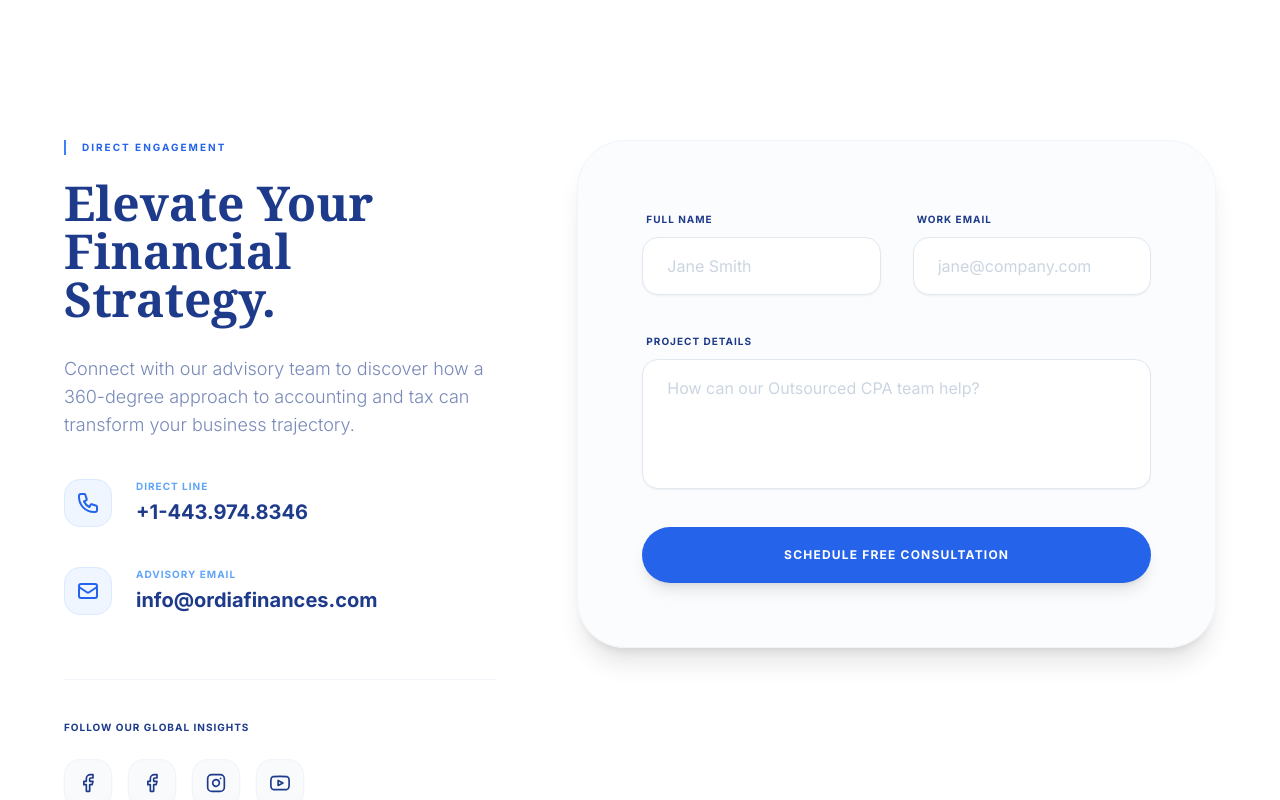
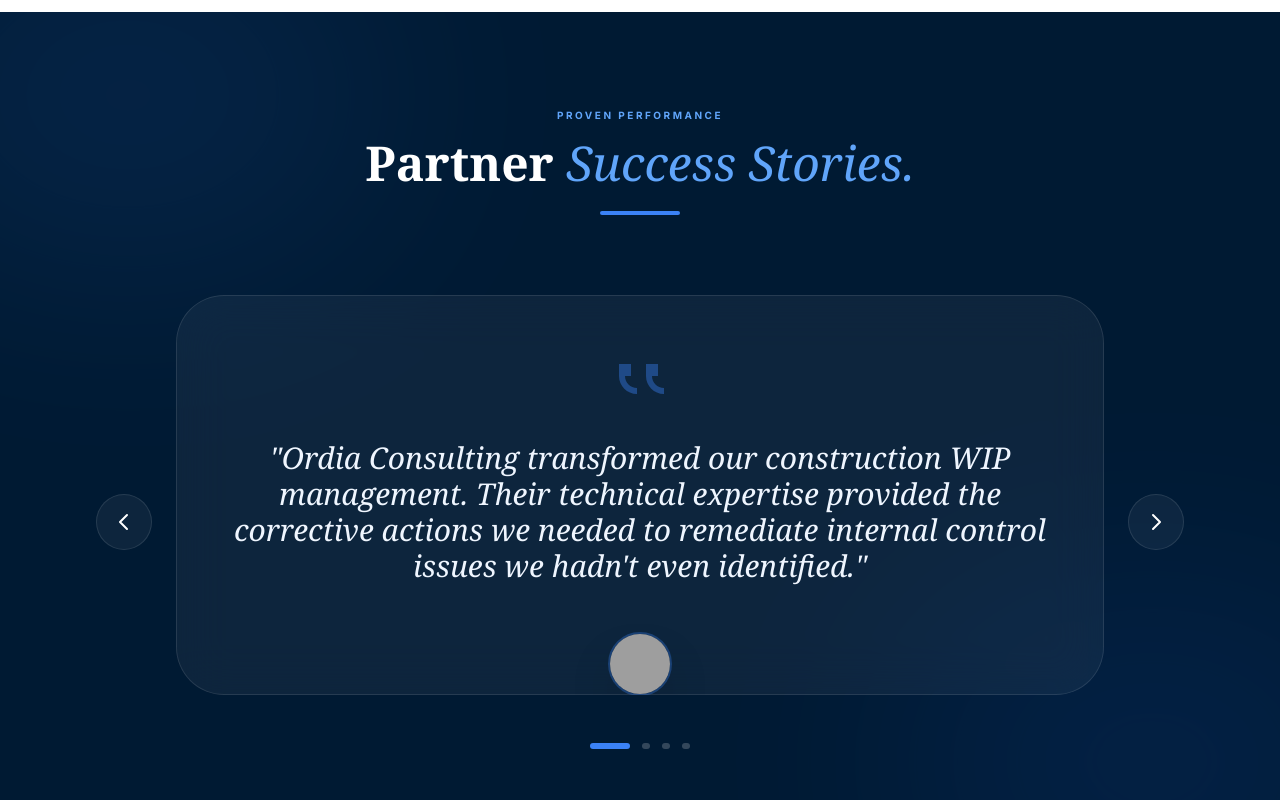
Before and after one commit to delian88/ordia-consulting, a React (Vite) app: page / in a window 1280 px wide. Shown: the part 4620-5420 px from the top of the page. Built offline with nearby package versions, Linux system fonts and the light colour scheme; grey boxes are pictures that could not be loaded; a web font is replaced by a local one.

Commit message:
feat: Add Testimonials section to homepage
Introduces a new `Testimonials` component to showcase client feedback.
This includes updating the `Testimonial` type to optionally include an avatar and integrating the component into the main `App` component's homepage view.

```diff
--- a/App.tsx
+++ b/App.tsx
@@ -15,6 +15,7 @@
 import { Industries } from './components/Industries';
 import { VideoIntro } from './components/VideoIntro';
 import { Booking } from './components/Booking';
+import { Testimonials } from './components/Testimonials';
 import { Service } from './types';
 
 type View = 'home' | 'about' | 'services' | 'contact' | 'service-detail' | 'resources' | 'news' | 'news-detail' | 'industries' | 'booking';
@@ -104,6 +105,7 @@
             <VideoIntro onNavigate={handleNavigate} />
             <Industries isStandalone={false} onNavigate={handleNavigate} />
             <Services isStandalone={false} onSelectService={handleSelectService} onNavigate={handleNavigate} />
+            <Testimonials />
             <Contact isStandalone={false} />
           </>
         );
--- /dev/null
+++ b/components/Testimonials.tsx
@@ -0,0 +1,147 @@
+
+import React, { useState, useEffect, useCallback } from 'react';
+import { Testimonial } from '../types';
+
+const testimonials: Testimonial[] = [
+  {
+    quote: "Ordia Consulting transformed our construction WIP management. Their technical expertise provided the corrective actions we needed to remediate internal control issues we hadn't even identified.",
+    author: "Sarah Jenkins",
+    role: "CFO, JLN Construction Services",
+    avatar: "https://images.unsplash.com/photo-1494790108377-be9c29b29330?auto=format&fit=crop&q=80&w=150"
+  },
+  {
+    quote: "The outsourced CPA strategy provided by OCS gave us the financial clarity and professional reporting needed to secure our latest round of funding. They are more than consultants; they are partners.",
+    author: "David Chen",
+    role: "Founder, TechFlow Systems",
+    avatar: "https://images.unsplash.com/photo-1472099645785-5658abf4ff4e?auto=format&fit=crop&q=80&w=150"
+  },
+  {
+    quote: "Managing complex healthcare insurance cycles was a major drain on our focus. OCS optimized our cash flow and ensured 100% payroll compliance for our medical staff. Exceptional service.",
+    author: "Dr. Michael Reed",
+    role: "Director, City Health Clinics",
+    avatar: "https://images.unsplash.com/photo-1507003211169-0a1dd7228f2d?auto=format&fit=crop&q=80&w=150"
+  },
+  {
+    quote: "Their non-profit board reporting tools are invaluable. We've seen a 30% increase in grant approval efficiency since partnering with OCS for our audit preparation.",
+    author: "Elena Rodriguez",
+    role: "Executive Director, Manna House",
+    avatar: "https://images.unsplash.com/photo-1438761681033-6461ffad8d80?auto=format&fit=crop&q=80&w=150"
+  }
+];
+
+export const Testimonials: React.FC = () => {
+  const [currentIndex, setCurrentIndex] = useState(0);
+  const [isTransitioning, setIsTransitioning] = useState(false);
+
+  const nextSlide = useCallback(() => {
+    if (isTransitioning) return;
+    setIsTransitioning(true);
+    setCurrentIndex((prev) => (prev + 1) % testimonials.length);
+    setTimeout(() => setIsTransitioning(false), 600);
+  }, [isTransitioning]);
+
+  const prevSlide = useCallback(() => {
+    if (isTransitioning) return;
+    setIsTransitioning(true);
+    setCurrentIndex((prev) => (prev - 1 + testimonials.length) % testimonials.length);
+    setTimeout(() => setIsTransitioning(false), 600);
+  }, [isTransitioning]);
+
+  useEffect(() => {
+    const timer = setInterval(nextSlide, 8000);
+    return () => clearInterval(timer);
+  }, [nextSlide]);
+
+  return (
+    <section className="py-24 bg-[#001a33] relative overflow-hidden">
+      {/* Decorative background elements */}
+      <div className="absolute top-0 left-0 w-full h-full opacity-10 pointer-events-none">
+        <div className="absolute top-[-10%] left-[-10%] w-[40%] h-[40%] bg-blue-500 blur-[120px] rounded-full"></div>
+        <div className="absolute bottom-[-10%] right-[-10%] w-[40%] h-[40%] bg-blue-600 blur-[120px] rounded-full"></div>
+      </div>
+
+      <div className="container mx-auto px-6 relative z-10">
+        <div className="max-w-4xl mx-auto text-center mb-16 md:mb-20 reveal">
+          <span className="text-blue-400 font-bold uppercase tracking-[0.25em] text-[10px] mb-4 block">Proven Performance</span>
+          <h2 className="text-4xl md:text-5xl font-serif font-bold text-white mb-6">Partner <span className="italic font-normal text-blue-400">Success Stories.</span></h2>
+          <div className="w-20 h-1 bg-blue-500 mx-auto rounded-full"></div>
+        </div>
+
+        <div className="max-w-5xl mx-auto relative px-4 md:px-12">
+          {/* Slider Content */}
+          <div className="overflow-hidden relative min-h-[400px]">
+            {testimonials.map((t, i) => (
+              <div
+                key={i}
+                className={`absolute inset-0 transition-all duration-700 ease-in-out transform ${
+                  i === currentIndex
+                  ? 'opacity-100 translate-x-0 scale-100'
+                  : i < currentIndex
+                    ? 'opacity-0 -translate-x-full scale-95'
+                    : 'opacity-0 translate-x-full scale-95'
+                }`}
+                style={{ visibility: i === currentIndex ? 'visible' : 'hidden' }}
+              >
+                <div className="bg-white/5 backdrop-blur-xl border border-white/10 p-8 md:p-14 rounded-[3rem] flex flex-col items-center text-center h-full hover:bg-white/10 transition-colors group">
+                  <div className="mb-10">
+                    <svg className="w-12 h-12 text-blue-500 opacity-40 group-hover:opacity-100 transition-opacity" fill="currentColor" viewBox="0 0 32 32">
+                      <path d="M10 8v8H6c0 4.418 3.582 8 8 8v4c-6.627 0-12-5.373-12-12V8h8zm18 0v8h-4c0 4.418 3.582 8 8 8v4c-6.627 0-12-5.373-12-12V8h8z" />
+                    </svg>
+                  </div>
+
+                  <blockquote className="text-blue-50 text-xl md:text-3xl font-serif leading-relaxed mb-12 italic font-light">
+                    "{t.quote}"
+                  </blockquote>
+
+                  <div className="flex flex-col items-center">
+                    <div className="w-16 h-16 rounded-full overflow-hidden border-2 border-blue-500/30 mb-4 shadow-2xl">
+                      <img
+                        src={t.avatar}
+                        alt={t.author}
+                        className="w-full h-full object-cover"
+                      />
+                    </div>
+                    <h4 className="text-white font-bold text-lg">{t.author}</h4>
+                    <p className="text-blue-400 text-[10px] uppercase tracking-[0.25em] font-bold mt-1">{t.role}</p>
+                  </div>
+                </div>
+              </div>
+            ))}
+          </div>
+
+          {/* Navigation Arrows */}
+          <button
+            onClick={prevSlide}
+            className="absolute left-0 top-1/2 -translate-y-1/2 -ml-2 md:-ml-8 w-12 h-12 md:w-14 md:h-14 bg-white/5 border border-white/10 rounded-full flex items-center justify-center text-white hover:bg-blue-600 transition-all z-20 group"
+          >
+            <svg className="w-6 h-6 rotate-180 group-hover:-translate-x-1 transition-transform" fill="none" stroke="currentColor" viewBox="0 0 24 24">
+              <path strokeLinecap="round" strokeLinejoin="round" strokeWidth={2} d="M9 5l7 7-7 7" />
+            </svg>
+          </button>
+
+          <button
+            onClick={nextSlide}
+            className="absolute right-0 top-1/2 -translate-y-1/2 -mr-2 md:-mr-8 w-12 h-12 md:w-14 md:h-14 bg-white/5 border border-white/10 rounded-full flex items-center justify-center text-white hover:bg-blue-600 transition-all z-20 group"
+          >
+            <svg className="w-6 h-6 group-hover:translate-x-1 transition-transform" fill="none" stroke="currentColor" viewBox="0 0 24 24">
+              <path strokeLinecap="round" strokeLinejoin="round" strokeWidth={2} d="M9 5l7 7-7 7" />
+            </svg>
+          </button>
+
+          {/* Indicators */}
+          <div className="flex justify-center space-x-3 mt-12">
+            {testimonials.map((_, i) => (
+              <button
+                key={i}
+                onClick={() => setCurrentIndex(i)}
+                className={`h-1.5 transition-all duration-500 rounded-full ${
+                  i === currentIndex ? 'w-10 bg-blue-500' : 'w-2 bg-white/20 hover:bg-white/40'
+                }`}
+              />
+            ))}
+          </div>
+        </div>
+      </div>
+    </section>
+  );
+};
--- a/types.ts
+++ b/types.ts
@@ -5,6 +5,7 @@
   quote: string;
   author: string;
   role: string;
+  avatar?: string;
 }
 
 export interface ServiceFeature {
```
